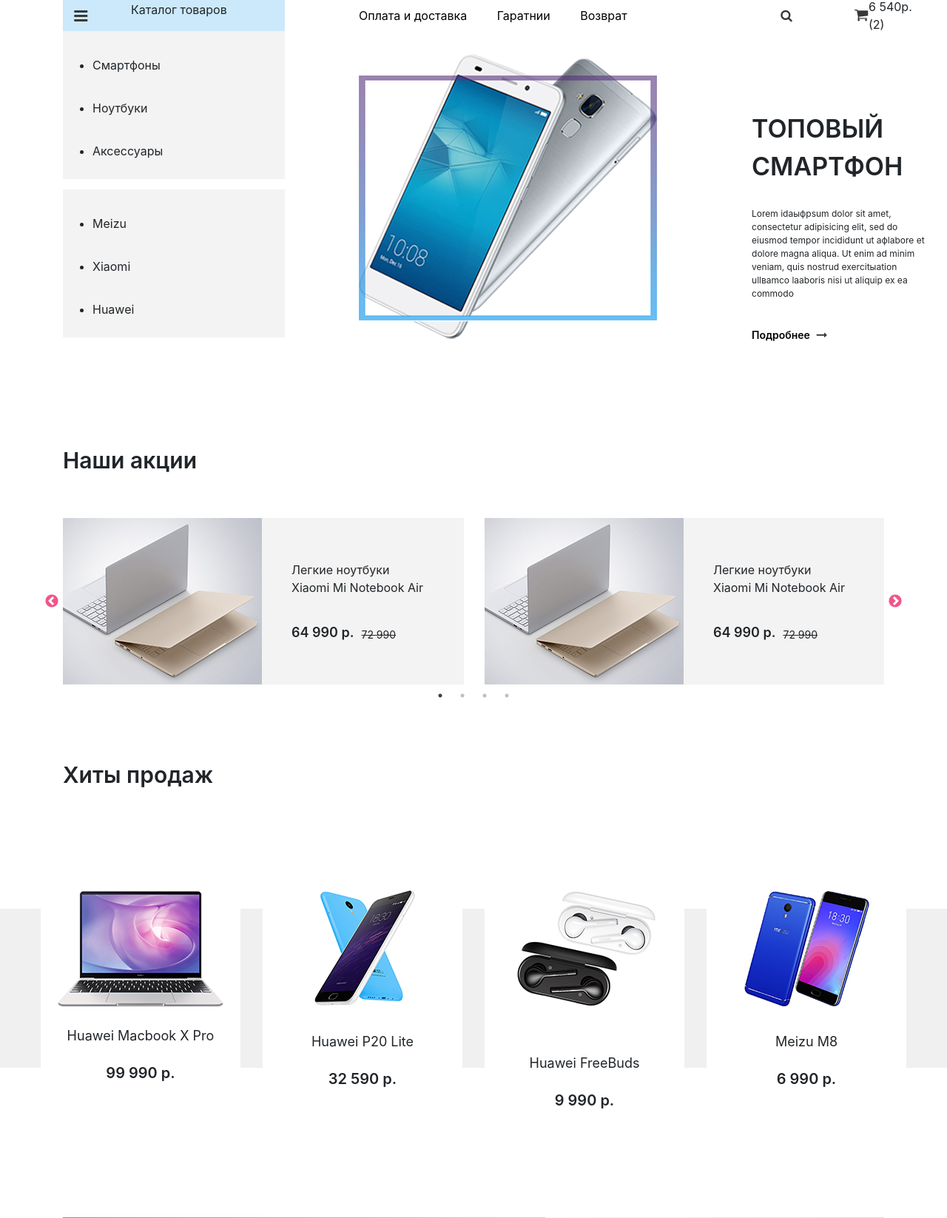
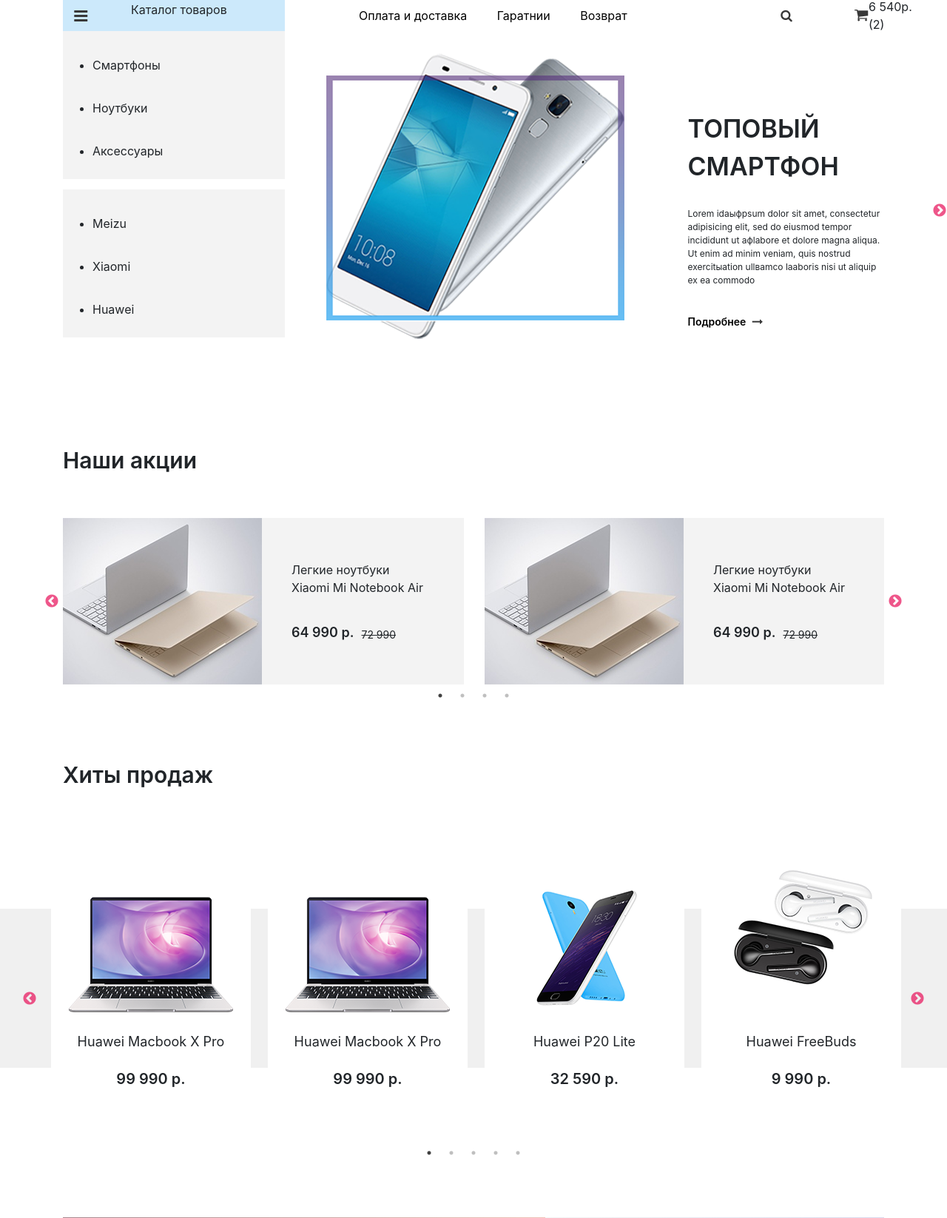
Before and after one commit to legacy72/gadgets45, a PHP site: page / in a window 1280 px wide. Shown: the part 128-1774 px from the top of the page at 74% size. Run offline with PHP 8.4, Linux system fonts and the light colour scheme.

Commit message:
Add more carousel to main page (index). Fix old carousels.

```diff
--- a/index.php
+++ b/index.php
@@ -82,6 +82,7 @@
 							</div>
 						</div>
 					</div>
+					<div class="slide-main main-carousel">
 						<div class="slider_container">
 							<div class="slider_image_block">
 								<div class="slider_image">
@@ -105,6 +106,33 @@
 								<div class="slider_more_info">
 									<a href="#">Подробнее</a>
 									<img src="images/strelka.png">
+								</div>
+							</div>
+						</div>
+						<div class="slider_container">
+							<div class="slider_image_block">
+								<div class="slider_image">
+									<img src="images/phone_slider.png">
+								</div>
+								<div class="slider_image_frame">
+									<img src="images/ramka.png">
+								</div>
+							</div>
+							<div class="slider_info">
+								<div class="slider_title">
+									Топовый
+									<br>
+									смартфон
+								</div>
+								<div class="slider_description">
+									Lorem idаыфpsum dolor sit amet, consectetur adipisicing elit, sed do eiusmod
+									tempor incididunt ut афlabore et dolore magna aliqua. Ut enim ad minim veniam,
+									quis nostrud exercitыation ullвamco lаaboris nisi ut aliquip ex ea commodo
+								</div>
+								<div class="slider_more_info">
+									<a href="#">Подробнее</a>
+									<img src="images/strelka.png">
+								</div>
 							</div>
 						</div>
 					</div>
@@ -217,7 +245,16 @@
 				</div>
 				<div class="slider_main_block">
 					<div class="bg_slider">
-						<div class="items_bestsellers_container">
+						<div class="items_bestsellers_container bestseller-carousel">
+							<div class="item_bestseller">
+								<img src="images/item.png">
+								<div class="bestseller_description">
+									Huawei Macbook X Pro
+								</div>
+								<div class="bestseller_price">
+									99 990 р.
+								</div>
+							</div>
 							<div class="item_bestseller">
 								<img src="images/item.png">
 								<div class="bestseller_description">
--- a/scripts/catalog-carousel.js
+++ b/scripts/catalog-carousel.js
@@ -3,6 +3,10 @@
     slidesToShow: 2,
     dots: true,
     slidesToScroll: 1,
+    autoplay: true,
+    autoplaySpeed: 3000,
+    speed: 800,
+    easing: 'ease-in-out',
     variableWidth: true,
     responsive: [
     {
@@ -16,4 +20,48 @@
     }
   ]
   });
+
+  $('.bestseller-carousel').slick({
+    slidesToShow: 4,
+    dots: true,
+    slidesToScroll: 1,
+    autoplay: true,
+    autoplaySpeed: 3000,
+    speed: 800,
+    easing: 'ease-in-out',
+    adaptiveHeight: true,
+    responsive: [
+    {
+      breakpoint: 556,
+      settings: {
+        centerMode: true,
+        centerPadding: '60px',
+        slidesToShow: 1,
+        slidesToScroll: 1,
+      }
+    }
+  ]
+  });
+
+  $('.main-carousel').slick({
+    slidesToShow: 1,
+    autoplay: true,
+    autoplaySpeed: 3000,
+    speed: 800,
+    easing: 'ease-in-out',
+    slidesToScroll: 1,
+    prevArrow: null,
+    adaptiveHeight: true,
+    responsive: [
+    {
+      breakpoint: 556,
+      settings: {
+        centerMode: true,
+        centerPadding: '60px',
+        slidesToShow: 1,
+        slidesToScroll: 1,
+      }
+    }
+  ]
+  });
 });
--- a/styles/styles.css
+++ b/styles/styles.css
@@ -166,12 +166,15 @@
 }
 
 .slider_container{
-	display: flex;
+	display: flex !important;
+	justify-content: space-around;
+	/* align-items: flex-start; */
 }
 .slider_image_block{
-	width: 600px;
+	width: 406px;
 	height: 455px;
-	margin-left: 100px;
+	display: inline-block;
+	/* margin-left: 100px; */
 	margin-top: 30px;
 	position: relative;
 }
@@ -185,6 +188,7 @@
 }
 .slider_info{
 	width: 270px;
+	display: inline-block;
 }
 .slider_title{
 	font-size: 34px;
@@ -275,19 +279,27 @@
 .items_bestsellers_container{
 	width: 1170px;
 	margin: 0 auto;
-	display: flex;
-	justify-content: space-between;
+	top: -70px;
+	/* display: flex !important; */
+	/* justify-content: space-between; */
 }
+
 .item_bestseller{
-	width: 270px;
-	height: 414px;
+	z-index: 99999;
+	width: 270px !important;
+	height: 385px;
 	background-color: #fff;
-	margin-top: -100px;
-	display: flex;
+	/* margin-top: -100px; */
+	display: flex !important;
 	flex-direction: column;
 	align-items: center;
-	justify-content: center;
+	justify-content: flex-end;
 }
+
+.items_bestsellers_container .slick-track {
+	top: -70px;
+}
+
 .bestseller_description{
 	margin-top: 26px;
 	font-size: 18px;
@@ -332,6 +344,7 @@
 	padding: 12px;
 	font-size: 16px;
 	cursor: pointer;
+	transition: all .15s ease-in-out,background-color .15s ease-in-out,border-color .15s ease-in-out,box-shadow .15s ease-in-out;
 }
 .button_see_all button:hover{
 	background-color: #fff;
```
Also changed, not shown: slick-master/slick/slick.css (+5 -4 lines). Lines whose indentation alone changed are shown as unchanged.
